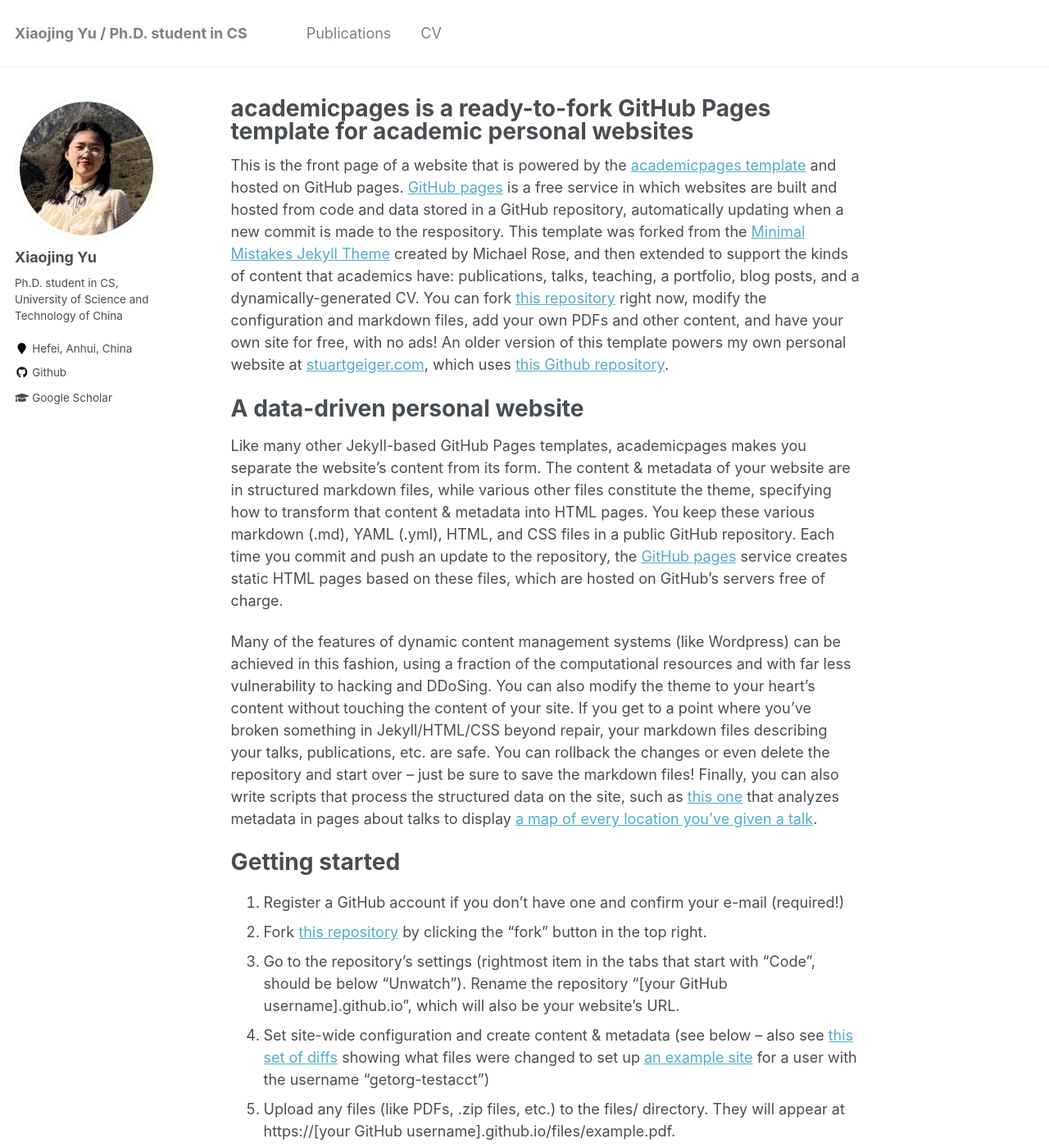
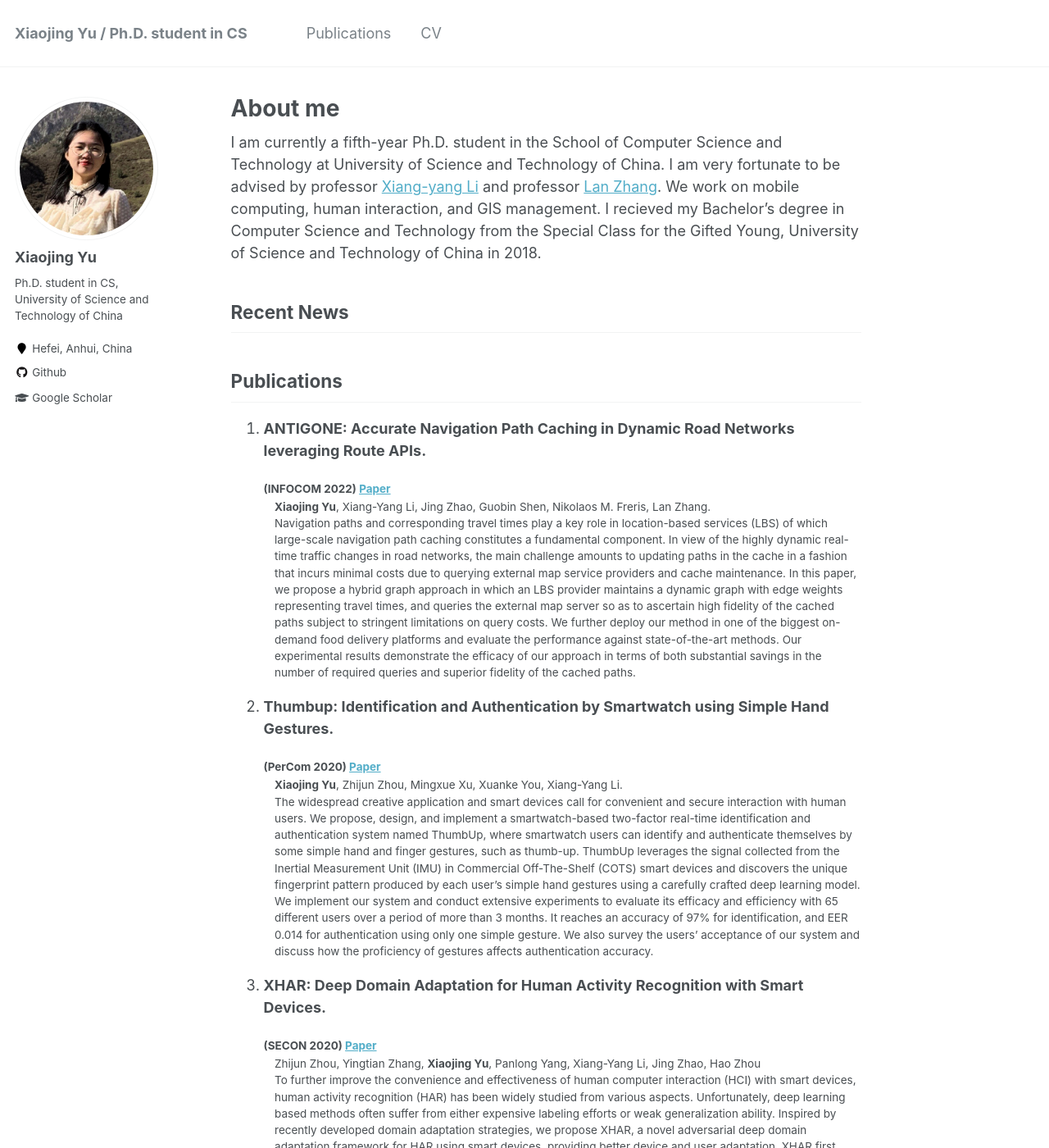
Before and after one commit to blairjing/blairjing.github.io, a Jekyll site: the page built from _pages/about.md, in a window 1280 px wide and 1400 px high. Shown: the whole window at 82% size. Built offline with Jekyll 4.4.1, drawn with Linux system fonts in a browser that asks for light colours; some of the changed text lies outside the part shown.

Commit message:
Update about.md

```diff
--- a/_pages/about.md
+++ b/_pages/about.md
@@ -1,6 +1,6 @@
 ---
 permalink: /
-title: "academicpages is a ready-to-fork GitHub Pages template for academic personal websites"
+title: "About me"
 excerpt: "About me"
 author_profile: true
 redirect_from:
@@ -8,43 +8,30 @@ redirect_from:
   - /about.html
 ---
 
-This is the front page of a website that is powered by the [academicpages template](https://github.com/academicpages/academicpages.github.io) and hosted on GitHub pages. [GitHub pages](https://pages.github.com) is a free service in which websites are built and hosted from code and data stored in a GitHub repository, automatically updating when a new commit is made to the respository. This template was forked from the [Minimal Mistakes Jekyll Theme](https://mmistakes.github.io/minimal-mistakes/) created by Michael Rose, and then extended to support the kinds of content that academics have: publications, talks, teaching, a portfolio, blog posts, and a dynamically-generated CV. You can fork [this repository](https://github.com/academicpages/academicpages.github.io) right now, modify the configuration and markdown files, add your own PDFs and other content, and have your own site for free, with no ads! An older version of this template powers my own personal website at [stuartgeiger.com](http://stuartgeiger.com), which uses [this Github repository](https://github.com/staeiou/staeiou.github.io).
+I am currently a fifth-year Ph.D. student in the School of Computer Science and Technology at University of Science and Technology of China. I am very fortunate to be advised by professor [Xiang-yang Li](http://staff.ustc.edu.cn/~xiangyangli/) and professor [Lan Zhang](https://scholar.google.com/citations?user=83QxmA8AAAAJ&hl=en).
+We work on mobile computing, human interaction, and GIS management.
+I recieved my Bachelor’s degree in Computer Science and Technology from the Special Class for the Gifted Young, University of Science and Technology of China in 2018.
 
-A data-driven personal website
-======
-Like many other Jekyll-based GitHub Pages templates, academicpages makes you separate the website's content from its form. The content & metadata of your website are in structured markdown files, while various other files constitute the theme, specifying how to transform that content & metadata into HTML pages. You keep these various markdown (.md), YAML (.yml), HTML, and CSS files in a public GitHub repository. Each time you commit and push an update to the repository, the [GitHub pages](https://pages.github.com/) service creates static HTML pages based on these files, which are hosted on GitHub's servers free of charge.
 
-Many of the features of dynamic content management systems (like Wordpress) can be achieved in this fashion, using a fraction of the computational resources and with far less vulnerability to hacking and DDoSing. You can also modify the theme to your heart's content without touching the content of your site. If you get to a point where you've broken something in Jekyll/HTML/CSS beyond repair, your markdown files describing your talks, publications, etc. are safe. You can rollback the changes or even delete the repository and start over -- just be sure to save the markdown files! Finally, you can also write scripts that process the structured data on the site, such as [this one](https://github.com/academicpages/academicpages.github.io/blob/master/talkmap.ipynb) that analyzes metadata in pages about talks to display [a map of every location you've given a talk](https://academicpages.github.io/talkmap.html).
+Recent News
+------
 
-Getting started
-======
-1. Register a GitHub account if you don't have one and confirm your e-mail (required!)
-1. Fork [this repository](https://github.com/academicpages/academicpages.github.io) by clicking the "fork" button in the top right.
-1. Go to the repository's settings (rightmost item in the tabs that start with "Code", should be below "Unwatch"). Rename the repository "[your GitHub username].github.io", which will also be your website's URL.
-1. Set site-wide configuration and create content & metadata (see below -- also see [this set of diffs](http://archive.is/3TPas) showing what files were changed to set up [an example site](https://getorg-testacct.github.io) for a user with the username "getorg-testacct")
-1. Upload any files (like PDFs, .zip files, etc.) to the files/ directory. They will appear at https://[your GitHub username].github.io/files/example.pdf.
-1. Check status by going to the repository settings, in the "GitHub pages" section
 
-Site-wide configuration
+Publications
 ------
-The main configuration file for the site is in the base directory in [_config.yml](https://github.com/academicpages/academicpages.github.io/blob/master/_config.yml), which defines the content in the sidebars and other site-wide features. You will need to replace the default variables with ones about yourself and your site's github repository. The configuration file for the top menu is in [_data/navigation.yml](https://github.com/academicpages/academicpages.github.io/blob/master/_data/navigation.yml). For example, if you don't have a portfolio or blog posts, you can remove those items from that navigation.yml file to remove them from the header.
-
-Create content & metadata
-------
-For site content, there is one markdown file for each type of content, which are stored in directories like _publications, _talks, _posts, _teaching, or _pages. For example, each talk is a markdown file in the [_talks directory](https://github.com/academicpages/academicpages.github.io/tree/master/_talks). At the top of each markdown file is structured data in YAML about the talk, which the theme will parse to do lots of cool stuff. The same structured data about a talk is used to generate the list of talks on the [Talks page](https://academicpages.github.io/talks), each [individual page](https://academicpages.github.io/talks/2012-03-01-talk-1) for specific talks, the talks section for the [CV page](https://academicpages.github.io/cv), and the [map of places you've given a talk](https://academicpages.github.io/talkmap.html) (if you run this [python file](https://github.com/academicpages/academicpages.github.io/blob/master/talkmap.py) or [Jupyter notebook](https://github.com/academicpages/academicpages.github.io/blob/master/talkmap.ipynb), which creates the HTML for the map based on the contents of the _talks directory).
-
-**Markdown generator**
-
-I have also created [a set of Jupyter notebooks](https://github.com/academicpages/academicpages.github.io/tree/master/markdown_generator
-) that converts a CSV containing structured data about talks or presentations into individual markdown files that will be properly formatted for the academicpages template. The sample CSVs in that directory are the ones I used to create my own personal website at stuartgeiger.com. My usual workflow is that I keep a spreadsheet of my publications and talks, then run the code in these notebooks to generate the markdown files, then commit and push them to the GitHub repository.
-
-How to edit your site's GitHub repository
-------
-Many people use a git client to create files on their local computer and then push them to GitHub's servers. If you are not familiar with git, you can directly edit these configuration and markdown files directly in the github.com interface. Navigate to a file (like [this one](https://github.com/academicpages/academicpages.github.io/blob/master/_talks/2012-03-01-talk-1.md) and click the pencil icon in the top right of the content preview (to the right of the "Raw | Blame | History" buttons). You can delete a file by clicking the trashcan icon to the right of the pencil icon. You can also create new files or upload files by navigating to a directory and clicking the "Create new file" or "Upload files" buttons.
-
-Example: editing a markdown file for a talk
-![Editing a markdown file for a talk](/images/editing-talk.png)
-
-For more info
-------
-More info about configuring academicpages can be found in [the guide](https://academicpages.github.io/markdown/). The [guides for the Minimal Mistakes theme](https://mmistakes.github.io/minimal-mistakes/docs/configuration/) (which this theme was forked from) might also be helpful.
+1. **ANTIGONE: Accurate Navigation Path Caching in Dynamic Road Networks leveraging Route APIs.**
+<small> (INFOCOM 2022) [Paper](https://ieeexplore.ieee.org/abstract/document/9796817) </small>
+: **Xiaojing Yu**, Xiang-Yang Li, Jing Zhao, Guobin Shen, Nikolaos M. Freris, Lan Zhang.
+: Navigation paths and corresponding travel times play a key role in location-based services (LBS) of which large-scale navigation path caching constitutes a fundamental component. In view of the highly dynamic real-time traffic changes in road networks, the main challenge amounts to updating paths in the cache in a fashion that incurs minimal costs due to querying external map service providers and cache maintenance. In this paper, we propose a hybrid graph approach in which an LBS provider maintains a dynamic graph with edge weights representing travel times, and queries the external map server so as to ascertain high fidelity of the cached paths subject to stringent limitations on query costs. We further deploy our method in one of the biggest on-demand food delivery platforms and evaluate the performance against state-of-the-art methods. Our experimental results demonstrate the efficacy of our approach in terms of both substantial savings in the number of required queries and superior fidelity of the cached paths.
+2. **Thumbup: Identification and Authentication by Smartwatch using Simple Hand Gestures.**
+<small> (PerCom 2020) [Paper](https://www.computer.org/csdl/proceedings-article/percom/2020/09127367/1l3yJSxjyqQ) </small>
+:  **Xiaojing Yu**, Zhijun Zhou, Mingxue Xu, Xuanke You, Xiang-Yang Li.
+: The widespread creative application and smart devices call for convenient and secure interaction with human users. We propose, design, and implement a smartwatch-based two-factor real-time identification and authentication system named ThumbUp, where smartwatch users can identify and authenticate themselves by some simple hand and finger gestures, such as thumb-up. ThumbUp leverages the signal collected from the Inertial Measurement Unit (IMU) in Commercial Off-The-Shelf (COTS) smart devices and discovers the unique fingerprint pattern produced by each user’s simple hand gestures using a carefully crafted deep learning model. We implement our system and conduct extensive experiments to evaluate its efficacy and efficiency with 65 different users over a period of more than 3 months. It reaches an accuracy of 97% for identification, and EER 0.014 for authentication using only one simple gesture. We also survey the users’ acceptance of our system and discuss how the proficiency of gestures affects authentication accuracy.
+3. **XHAR: Deep Domain Adaptation for Human Activity Recognition with Smart Devices.**
+<small> (SECON 2020) [Paper](https://ieeexplore.ieee.org/abstract/document/9158431) </small>
+:  Zhijun Zhou, Yingtian Zhang, **Xiaojing Yu**, Panlong Yang, Xiang-Yang Li, Jing Zhao, Hao Zhou
+: To further improve the convenience and effectiveness of human computer interaction (HCI) with smart devices, human activity recognition (HAR) has been widely studied from various aspects. Unfortunately, deep learning based methods often suffer from either expensive labeling efforts or weak generalization ability. Inspired by recently developed domain adaptation strategies, we propose XHAR, a novel adversarial deep domain adaptation framework for HAR using smart devices, providing better device and user adaptation. XHAR first selects the most similar source dataset (with label), then extracts device and user independent spatial-temporal features through the combinations of Convolutional Neural Networks (CNN) and Bidirectional Gated Recurrent Units (BiGRU) feature extractors. Moreover, it removes the distribution discrepancy using multiple domain discriminators, and finally performs adaptation on the target dataset (without label) to obtain the predicted labels. We conduct extensive experiments on 50 users (i.e., of different ages, genders, and body shapes) and 4 smart devices with two kinds of datasets (i.e., gesture activities and sport activities). We compare our method with the source-only model and several state-of-the-art domain adaptation models. The results show that XHAR increases the classification accuracy by at least 4.81% (to 74.50%) on the adaptation between different users, and accordingly by at least 9.25% (to 69.23%) between different devices.
+4. **Entropy Repulsion for Semi-supervised Learning Against Class Mismatch.**
+<small> (PerCom 2020) [Paper](https://ieeexplore.ieee.org/abstract/document/9158431) </small>
+:  Xuanke You, Lan Zhang, Linzhuo Yang, **Xiaojing Yu**, Kebin Liu
+: A series of semi-supervised learning (SSL) algorithms have been proposed to alleviate the need for labeled data by leveraging large amounts of unlabeled data. Those algorithms have achieved good performance on standard benchmark datasets, however, their performance can degrade drastically when there exists a class mismatch between the labeled and unlabeled data, which is common in practice. In this work, we propose a new technique, entropy repulsion for mismatch (ERCM), to improve SSL against a class mismatch situation. Specifically, we design an entropy repulsion loss and a batch annealing and reloading mechanism, which work together to prevent potentially mismatched unlabeled data from participating in the early training stages as well as facilitate the minimization of the unsupervised loss term of traditional SSL algorithms. ERCM can be adopted to enhance existing SSL algorithms with minor extra computation cost and no change to their network structures. Our extensive experiments demonstrate that ERCM can significantly improve the performance of state-of-the-art SSL algorithms, namely Mean Teacher, Virtual Adversarial Training (VAT) and Mixmatch in various class-mismatch cases.
```
